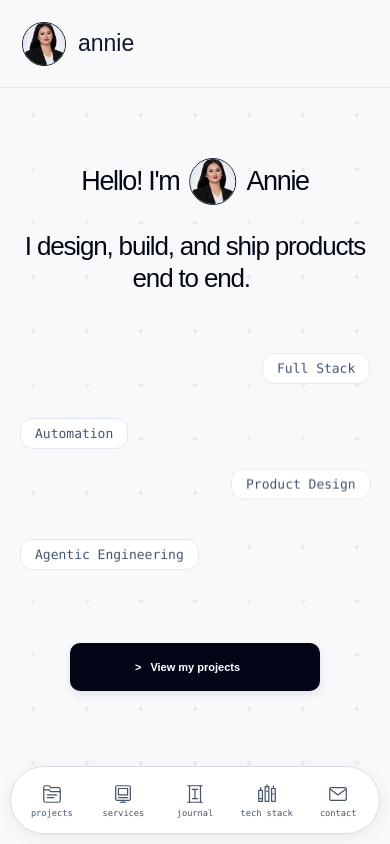
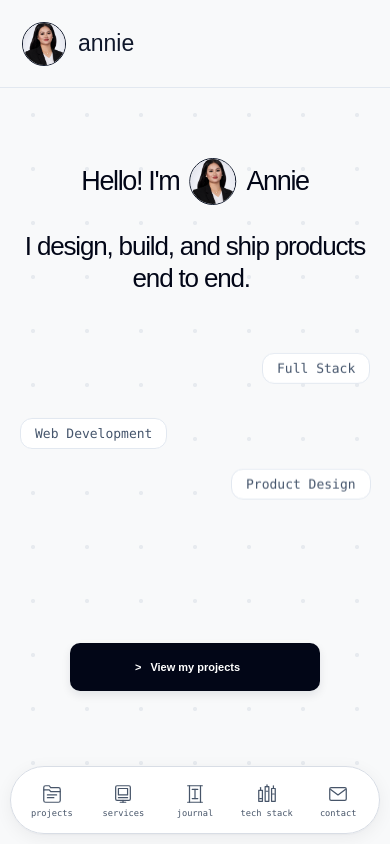
Before and after one commit to anniesrdnl/anniesrdnl_portfolio, a React (Vite) app: page / in a window 390 px wide. Shown: the top 844 px of the page. Built offline with nearby package versions, Linux system fonts and the light colour scheme.

Commit message:
Replace hero tags with Web Development

```diff
--- a/src/App.css
+++ b/src/App.css
@@ -297,11 +297,6 @@ button {
   animation: float-skill-three 3.5s ease-in-out infinite;
 }
 
-.hero-floating-skill-4 {
-  right: 25%;
-  bottom: 13px;
-  animation: float-skill-four 4.1s ease-in-out infinite;
-}
 
 @keyframes float-skill-one {
   0%,
@@ -333,17 +328,6 @@ button {
 
   50% {
     transform: translateY(-11px);
-  }
-}
-
-@keyframes float-skill-four {
-  0%,
-  100% {
-    transform: translateY(0);
-  }
-
-  50% {
-    transform: translateY(12px);
   }
 }
 
@@ -1619,13 +1603,6 @@ button {
     animation: float-skill-three 3.5s ease-in-out infinite;
   }
 
-  .hero-floating-skill-4 {
-    top: 212px;
-    right: auto;
-    bottom: auto;
-    left: 10%;
-    animation: float-skill-four 4.1s ease-in-out infinite;
-  }
 
   .hero-button {
     position: absolute !important;
@@ -1791,10 +1768,6 @@ button {
     right: 10%;
   }
 
-  .hero-floating-skill-4 {
-    top: 201px;
-    left: 8%;
-  }
 
   .hero-button {
     top: 625px !important;
@@ -1906,10 +1879,6 @@ button {
     right: 8%;
   }
 
-  .hero-floating-skill-4 {
-    top: 188px;
-    left: 7%;
-  }
 
   .hero-button {
     top: 590px !important;
@@ -2027,10 +1996,6 @@ button {
     right: 5%;
   }
 
-  .hero-floating-skill-4 {
-    top: 175px;
-    left: 5%;
-  }
 
   .hero-button {
     top: 555px !important;
--- a/src/App.jsx
+++ b/src/App.jsx
@@ -368,19 +368,13 @@ function App() {
 
               <div className="hero-floating-skill hero-floating-skill-2">
                 <TechPill>
-                  Automation
+                  Web Development
                 </TechPill>
               </div>
 
               <div className="hero-floating-skill hero-floating-skill-3">
                 <TechPill>
                   Product Design
-                </TechPill>
-              </div>
-
-              <div className="hero-floating-skill hero-floating-skill-4">
-                <TechPill>
-                  Agentic Engineering
                 </TechPill>
               </div>
             </div>
```
